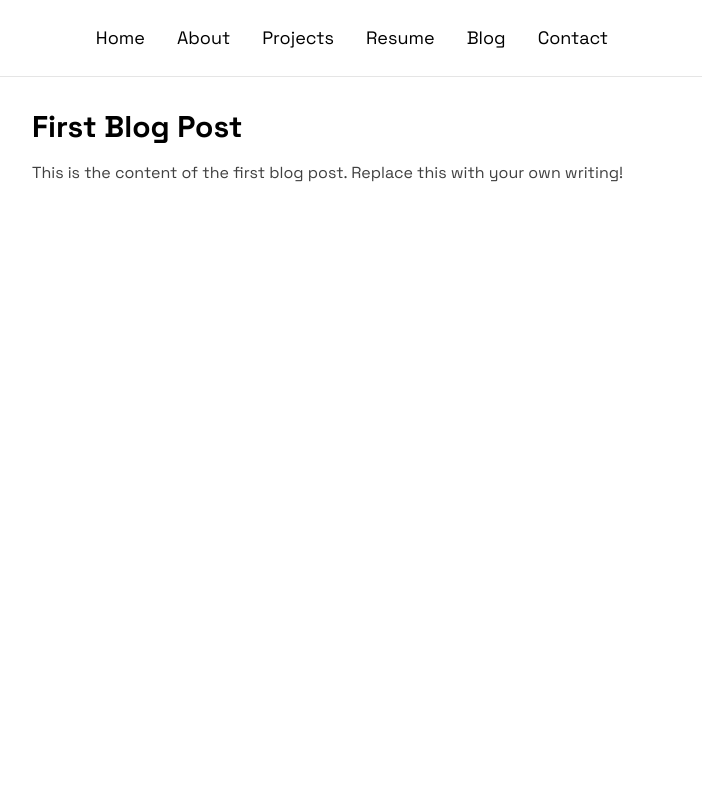
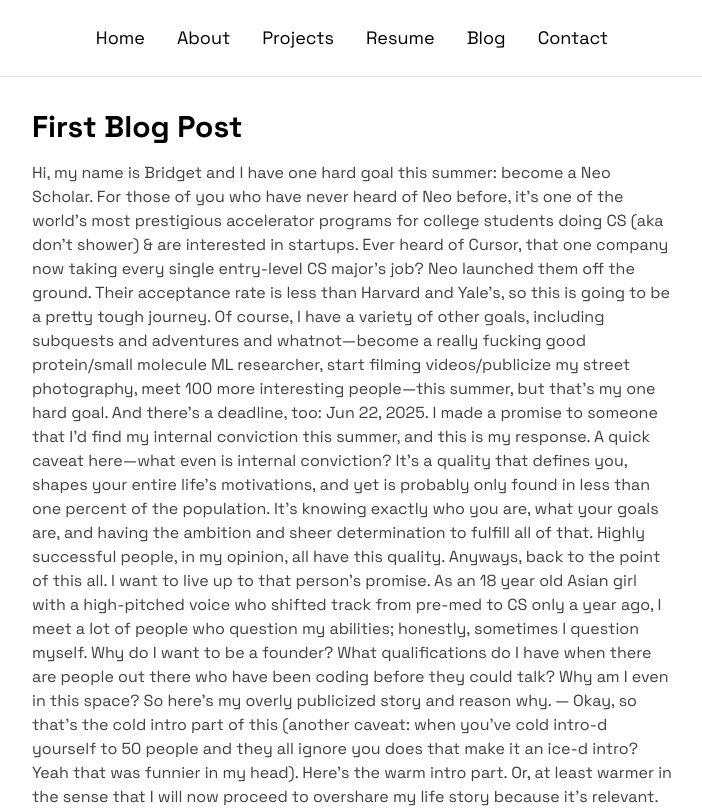
Before and after one commit to yuen-liu/portfolio, a Next.js app: page /blog/first-post in a window 1280 px wide. Shown: the top 808 px of the page, without its empty margins (288-990 px from the left). Built offline with nearby package versions, Linux system fonts and the light colour scheme.

Commit message:
first blog post

```diff
--- a/src/app/blog/first-post/page.tsx
+++ b/src/app/blog/first-post/page.tsx
@@ -2,7 +2,32 @@ export default function FirstPost() {
   return (
     <article>
       <h1 className="text-3xl font-bold mb-4">First Blog Post</h1>
-      <p className="text-neutral-700">This is the content of the first blog post. Replace this with your own writing!</p>
+      <p className="text-neutral-700">Hi, my name is Bridget and I have one hard goal this summer: become a Neo Scholar.
+
+For those of you who have never heard of Neo before, it’s one of the world’s most prestigious accelerator programs for college students doing CS (aka don’t shower) & are interested in startups. Ever heard of Cursor, that one company now taking every single entry-level CS major’s job? Neo launched them off the ground. Their acceptance rate is less than Harvard and Yale’s, so this is going to be a pretty tough journey.
+
+Of course, I have a variety of other goals, including subquests and adventures and whatnot—become a really fucking good protein/small molecule ML researcher, start filming videos/publicize my street photography, meet 100 more interesting people—this summer, but that’s my one hard goal.
+
+And there’s a deadline, too: Jun 22, 2025. I made a promise to someone that I’d find my internal conviction this summer, and this is my response.
+
+A quick caveat here—what even is internal conviction? It’s a quality that defines you, shapes your entire life’s motivations, and yet is probably only found in less than one percent of the population. It’s knowing exactly who you are, what your goals are, and having the ambition and sheer determination to fulfill all of that. Highly successful people, in my opinion, all have this quality. Anyways, back to the point of this all.
+
+I want to live up to that person’s promise. As an 18 year old Asian girl with a high-pitched voice who shifted track from pre-med to CS only a year ago, I meet a lot of people who question my abilities; honestly, sometimes I question myself. Why do I want to be a founder? What qualifications do I have when there are people out there who have been coding before they could talk? Why am I even in this space? So here’s my overly publicized story and reason why.
+
+—
+
+Okay, so that’s the cold intro part of this (another caveat: when you’ve cold intro-d yourself to 50 people and they all ignore you does that make it an ice-d intro? Yeah that was funnier in my head). Here’s the warm intro part. Or, at least warmer in the sense that I will now proceed to overshare my life story because it’s relevant.
+
+I’m from the Bay Area, and yes, the stereotypes are true: it’s competitive, high schoolers are depressed, and everyone and their mom is in CS. I joined the Njoo Lab, an organic chemistry group synthesizing a shit ton of small molecules, and fell in love with biochemistry at age 14. To be very clear: there were parts of it I hated—wet lab takes hours, reactions rarely work, I’m probably getting cancer because of all the carcinogenic fumes I’ve inhaled, and I’ve lost one too many pairs of shoes to toxic chemical spills. But what I loved about it was the creative and troubleshooting processes. As my previous mentor used to say, organic chemistry is the boot code of medicine, and it’s all about problem solving with implications of creating drugs that save lives. Yet, the more I delved into chemistry, the more problems I saw.
+
+Traditionally, the drug discovery pipeline takes years (up to a decade) and millions of dollars in investment—all for one or two drug candidates in FDA Trial 3 or 4 to potentially be screw-ups because the human body doesn’t absorb them well or some random side effect shows up. It’s inefficient and drawn out.
+
+The potential for computational work here is enormous. We could reduce this timeline by years, and that’s what amazed me when I ran some initial docking experiments (using a computer to simulate the interaction between your target ligand, small molecules in this case, and your protein). And when AlphaFold 2 came out, that amazement spiraled. Researchers literally dedicate their lives to decoding a protein’s structure. Millions of dollars are spent on experiments. AlphaFold accomplishes this in less than 30 seconds.
+
+And ever since then, I’ve been fascinated by ML. So that’s my story—I want to go one step further: not just protein prediction, but generation.
+
+My dream is to create a company that uses ML to generate new proteins, antibodies, drugs, and therapeutics.
+!</p>
     </article>
   );
 }
```
